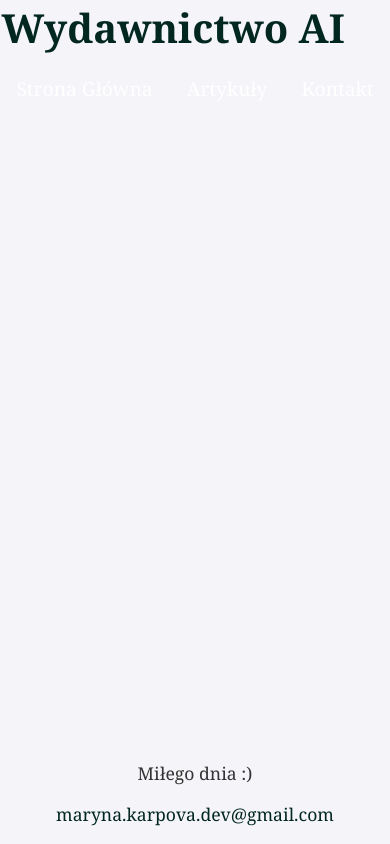
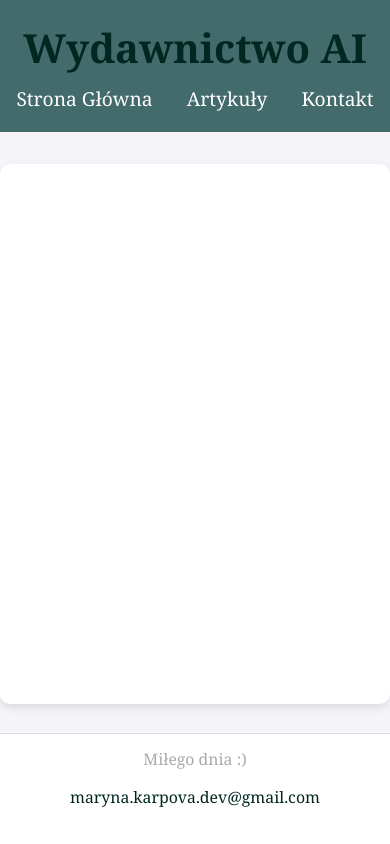
Before and after one commit to marinatea/test-task-junior-ai-dev, a website: page szablon.html in a window 390 px wide. Drawn offline with Linux system fonts and the light colour scheme.

Commit message:
style szablon

```diff
--- a/styles/szablon.css
+++ b/styles/szablon.css
@@ -16,7 +16,7 @@ body {
   margin: 0;
 }
 
-.header {
+.header-site {
   width: 100%;
   background-color: #436b6b;
   padding: 20px 0;
@@ -24,34 +24,34 @@ body {
   margin-bottom: 2em;
 }
 
-.header-content h1 {
+.header-site__content h1 {
   font-size: 2.5em;
   margin-bottom: 10px;
 }
 
-nav ul {
+.nav__list {
   list-style: none;
   padding: 0;
   margin: 0;
 }
 
-nav ul li {
+.nav__item {
   display: inline;
   margin: 0 15px;
 }
 
-nav ul li a {
+.nav__link {
   text-decoration: none;
   color: #fff;
   font-size: 1.2em;
   transition: color 0.3s ease;
 }
 
-nav ul li a:hover {
+.nav__link:hover {
   color: #e7c14f;
 }
 
-.container {
+.content-container {
   max-width: 800px;
   width: 100%;
   padding: 20px;
@@ -108,7 +108,7 @@ blockquote {
   background: #f4f4f9;
 }
 
-.footer {
+.footer-site {
   display: flex;
   flex-direction: column;
   justify-content: center;
@@ -123,7 +123,7 @@ blockquote {
   width: 100%;
 }
 
-footer a {
+.footer-site__email-link {
   text-decoration: none;
   color: #022721;
   cursor: pointer;
@@ -132,12 +132,27 @@ footer a {
   transition: transform 0.3s, color 0.3s ease;
 }
 
-footer a:hover {
+.footer-site__email-link:hover {
   color: #555;
   transform: scale(1.2);
 }
 
-footer p {
+.footer-site__text {
   display: flex;
   justify-content: center;
 }
+
+@media (max-width: 768px) {
+  .header-site__content {
+    flex-direction: column;
+    text-align: center;
+  }
+
+  .nav__list {
+    flex-direction: column;
+  }
+
+  .nav__item {
+    margin-bottom: 10px;
+  }
+}
```
